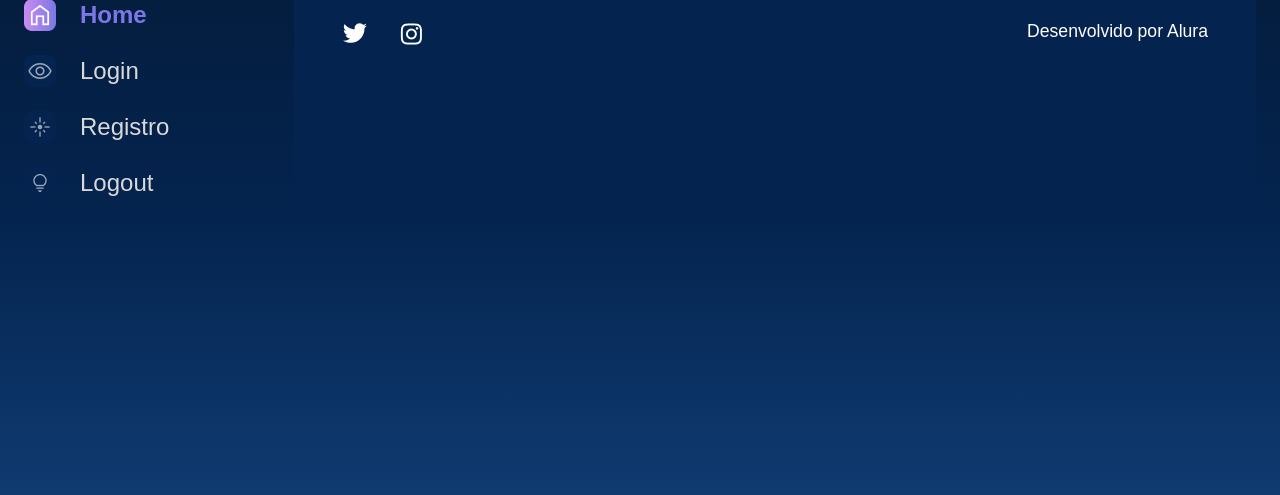
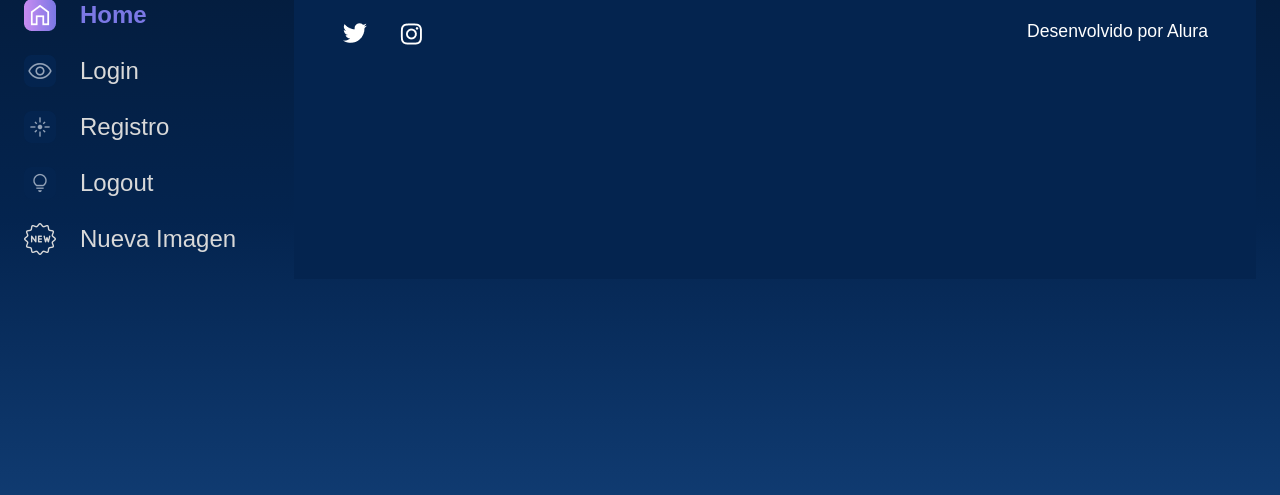
Before and after one commit to Guilhwe/alura_space_django, a Django app: template templates/shared/base.html in a window 1280 px wide. Shown: the part 179-674 px from the top of the page. Run offline with Django 5.2, Linux system fonts and the light colour scheme; the template is opened without the code that fills it, so the values that code supplies are empty.

Commit message:
agregado del boton de nueva imagen en el menu. creacion de los nuevos metodos en views sin definirlos creacion de las nuevas urls en galeria urls.py

```diff
--- a/apps/galeria/urls.py
+++ b/apps/galeria/urls.py
@@ -1,9 +1,12 @@
 from django.urls import path
-from apps.galeria.views import index, imagen, buscar
+from apps.galeria.views import index, imagen, buscar,
 
 urlpatterns = [
     path('', index, name='index'),
     path('imagen/<int:foto_id>', imagen, name='imagen'),
     path("buscar", buscar, name="buscar"),
+    path('nueva-imagen', nueva_imagen, name='nueva_imagen'),
+    path('editar-imagen', editar_imagen, name='editar_imagen'),
+    path('borrar-imagen', borrar_imagen, name='borrar_imagen'),
     #para crear la ruta nueva se utiliza la formula de arriba: path que apunta a la ruta de views que se crea en views y se le asigna un nombre( no olvidar importar la ruta)
 ]
--- a/setup/static/styles/style.css
+++ b/setup/static/styles/style.css
@@ -408,7 +408,6 @@ table {
 }
 
 
-
 .row {
     --bs-gutter-x: 1.5rem;
     --bs-gutter-y: 0;
@@ -522,5 +521,5 @@ table {
     -moz-appearance: none;
     appearance: none;
     -webkit-print-color-adjust: exact;
-    color-adjust: exact;
+    print-color-adjust: exact;
 }
--- a/templates/partials/_menu.html
+++ b/templates/partials/_menu.html
@@ -25,5 +25,6 @@
                 <a href="{% url 'login' %}"><img src="{% static '/assets/ícones/1x/Mais vistas - inativo.png' %}"> Login</a>
                 <a href="{% url 'registro' %}"><img src="{% static '/assets/ícones/1x/Novas - inativo.png' %}"> Registro</a>
                 <a href="{% url 'logout' %}"><img src="{% static '/assets/ícones/1x/Surpreenda-me - inativo.png' %}"> Logout</a>
+                <a href=><img src="{% static '/assets/ícones/1x/new.png' %}"> Nueva Imagen</a>
             </nav>
         </section>
--- a/templates/shared/base.html
+++ b/templates/shared/base.html
@@ -10,6 +10,7 @@
     <link rel="preconnect" href="https://fonts.googleapis.com">
     <link rel="preconnect" href="https://fonts.gstatic.com" crossorigin>
     <link href="https://fonts.googleapis.com/css2?family=Poppins:wght@400;500;600&display=swap" rel="stylesheet">
+
     <link rel="stylesheet" href="{% static '/styles/style.css' %}">
 
 </head>
```
Also changed, not shown: apps/galeria/views.py (+10 -0 lines), setup/static/assets/ícones/1x/new.png (added).
